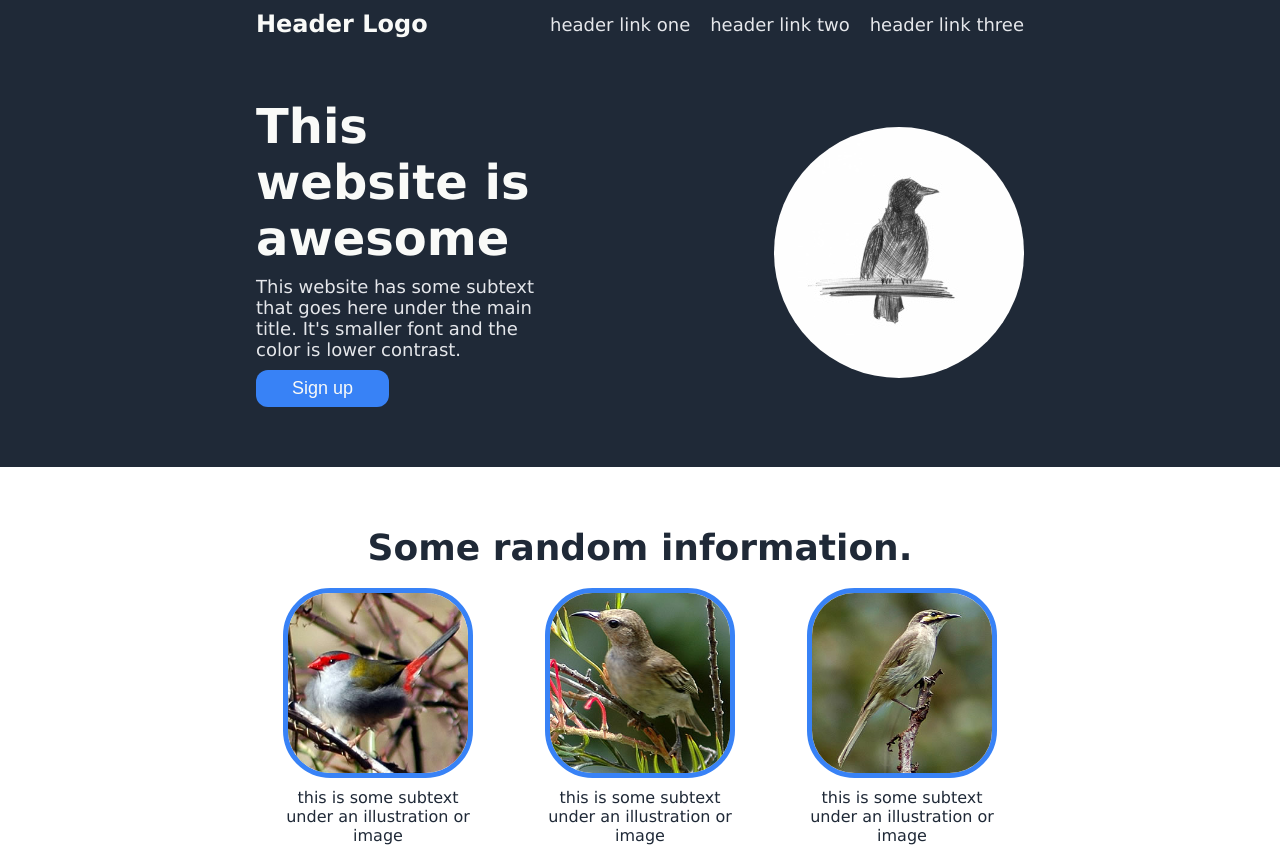
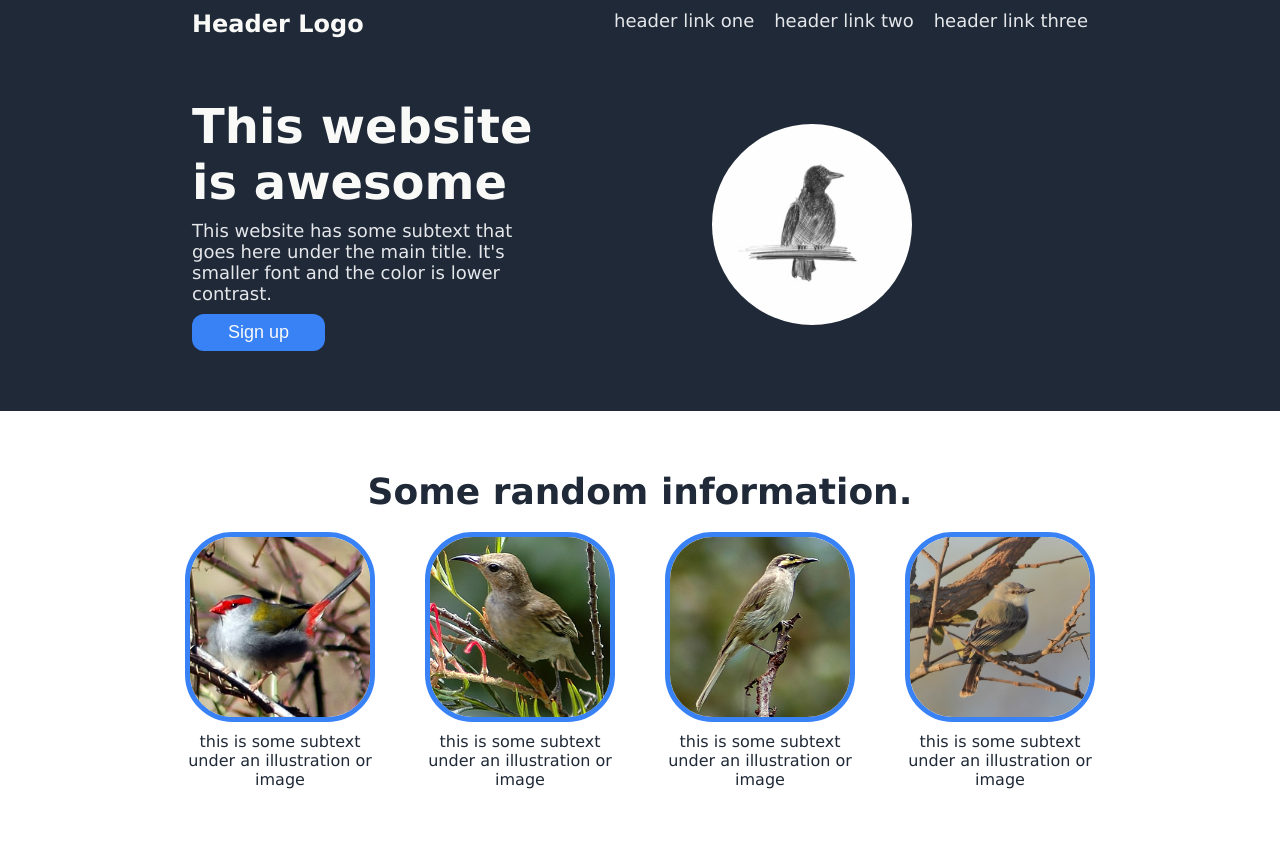
Before and after one commit to Santerta/odin-landing-page, a plain HTML site: page index.html in a window 1280 px wide. Shown: the top 848 px of the page. Drawn offline with Linux system fonts and the light colour scheme.

Commit message:
Finish footer and initial layout and content for whole page

```diff
--- a/index.html
+++ b/index.html
@@ -30,7 +30,7 @@
             </div>
         </div>
     </header>
-    <div class="cards wrapper">
+    <div class="cards">
         <h2>Some random information.</h2>
         <div class="illustrations-and-texts">
             <div>
@@ -71,7 +71,7 @@
         </div>
     </div>
     <footer>
-
+        <div>Copyright &copy; The Odin Project 2021</div>
     </footer>
 </body>
 </html>
--- a/style.css
+++ b/style.css
@@ -8,14 +8,16 @@ body {
     flex-direction: column;
 }
 
+.wrapper {
+    max-width: 70%;
+}
+
 header,
 footer {
     background-color: #1F2937;
-}
-
-.wrapper {
-    margin: auto;
-    max-width: 60%;
+    display: flex;
+    justify-content: center;
+    align-content: center;
 }
 
 /* header */
@@ -24,13 +26,18 @@ footer {
 header {
     padding-top: 10px;
     display: flex;
+}
+
+header div {
+    flex: 1;
+    display: flex;
     flex-direction: column;
 }
 
+
 .header-top {
     display: flex;
-    justify-content: space-between;
-    align-items: center;
+    flex-direction: row;
 }
 
 .header-logo {
@@ -58,7 +65,7 @@ header {
 .header-bottom {
     padding: 60px 0px;
     display: flex;
-
+    flex-direction: row;
     align-items: center;
 }
 
@@ -95,11 +102,14 @@ button {
 .header-bottom-image {
     flex: 1.6;
     display: flex;
-    justify-content: flex-end;
+    flex-direction: row;
+    justify-content: center;
 }
 
 .header-bottom-image img {
     border-radius: 50%;
+    height: auto;
+    max-width: 200px;
 }
 
 /* cards section */
@@ -113,7 +123,7 @@ button {
     gap: 20px;
 }
 
-.cards.wrapper h2 {
+.cards h2 {
     margin: 0;
     font-size: 36px;
     font-weight: bold;
@@ -182,6 +192,7 @@ button {
 .call-to-action {
     display: flex;
     justify-content: center;
+    align-items: center;
     padding-top: 80px;
     padding-bottom: 80px;
 }
@@ -216,7 +227,10 @@ button {
     align-self: center;
 }
 
+/* footer */
 
-
-
-/* footer */
+footer div {
+    padding: 40px;
+    font-size: 18px;
+    color: #E5E7EB;
+}
```
